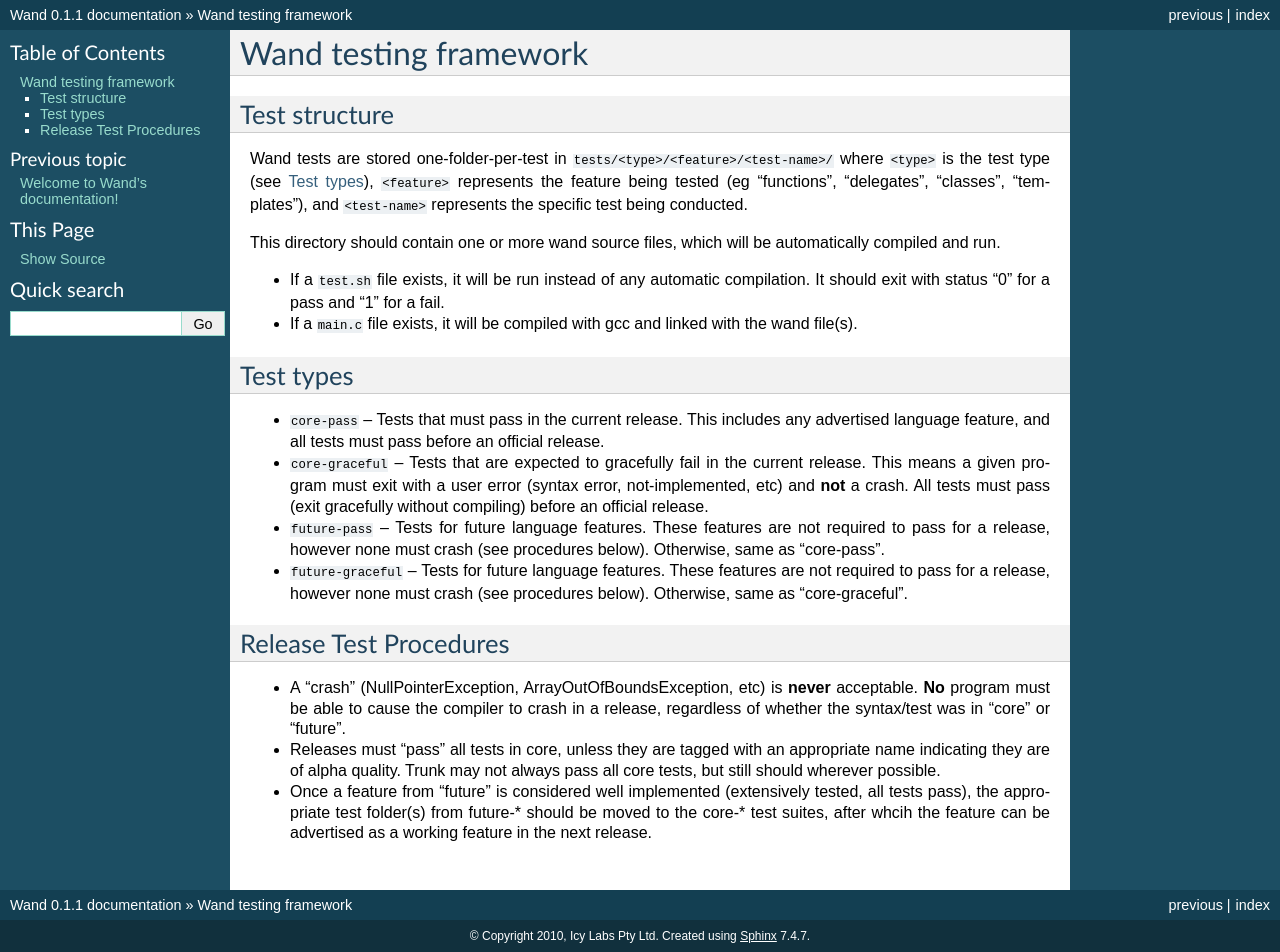
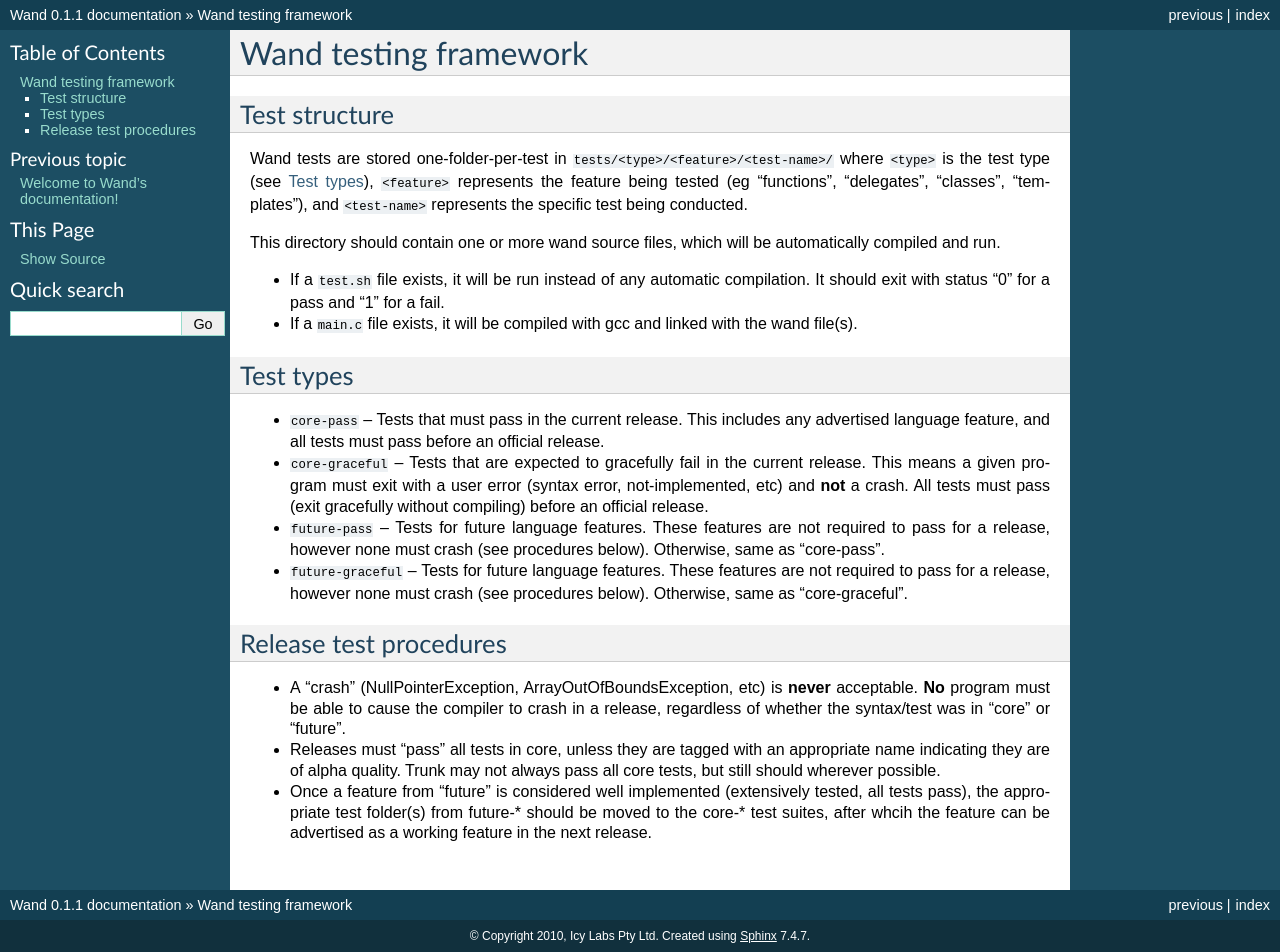
Before and after one commit to theojulienne/wand, a Sphinx documentation site: the page built from wand/jwand/docs/source/testing.rst, in a window 1280 px wide. Built offline with Sphinx 7.4.7, drawn with Linux system fonts in a browser that asks for light colours; formulas are drawn with MathJax 3.

Commit message:
nicer titles

```diff
--- a/wand/jwand/docs/source/testing.rst
+++ b/wand/jwand/docs/source/testing.rst
@@ -39,7 +39,7 @@ Test types
   required to pass for a release, however none must crash
   (see procedures below). Otherwise, same as "core-graceful".
 
-Release Test Procedures
+Release test procedures
 -----------------------
 
 * A "crash" (NullPointerException, ArrayOutOfBoundsException, etc)
```
